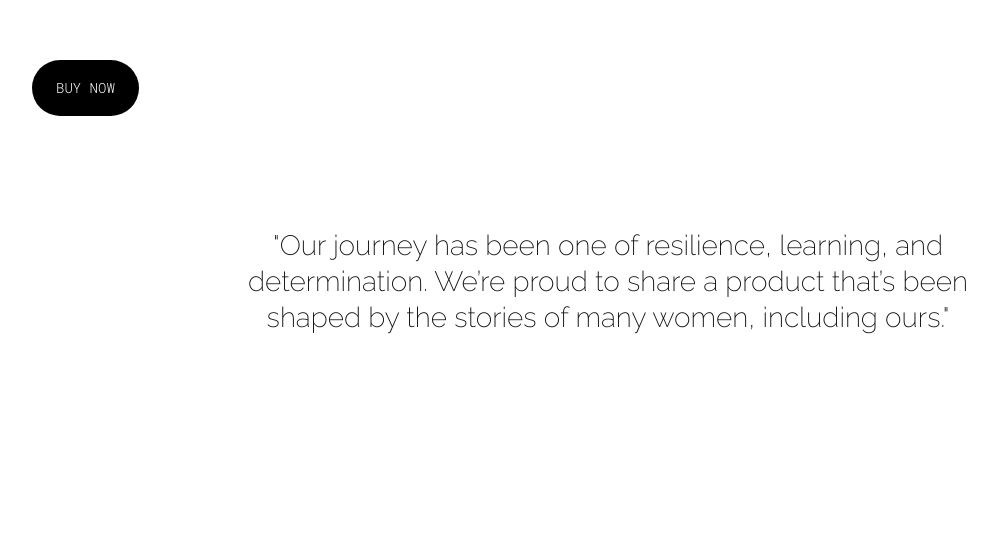
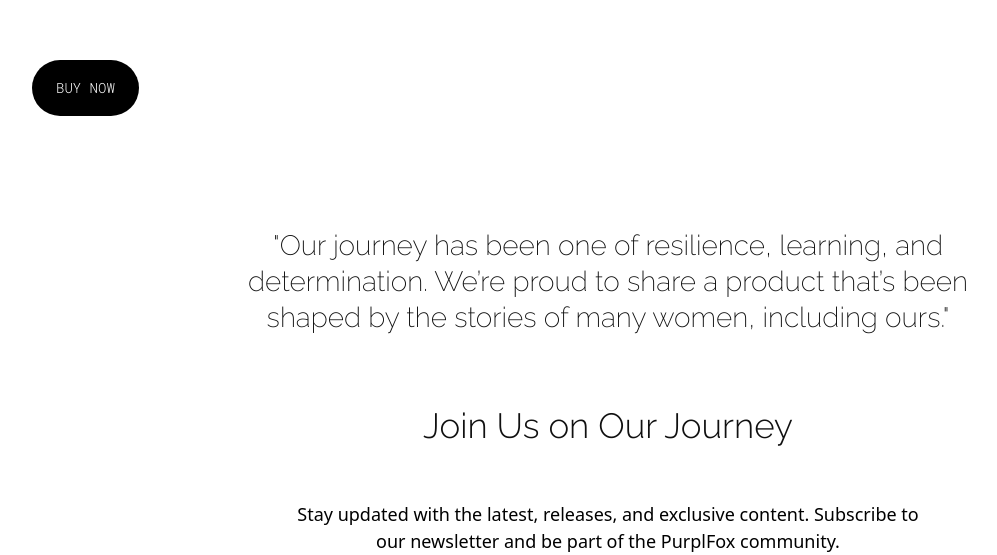
Before and after one commit to AMAN7040/purplFox, a React (Vite) app: page / in a window 1280 px wide. Shown: the part 4107-4662 px from the top of the page, without its empty margins (32-1029 px from the left). Before the commit the page ends 4443 px from the top, so only its background shows below. Built offline with nearby package versions, Linux system fonts and the light colour scheme; a web font is replaced by a local one.

Commit message:
HeroSection_8

```diff
--- /dev/null
+++ b/src/Components/BodySection/HeroSection_8/HeroSection_8.jsx
@@ -0,0 +1,38 @@
+import React from "react";
+import styles from "../HeroSection_8/HeroSection_8.module.css";
+import useIntersection from "../../../hooks/useIntersection";
+
+const HeroSection_8 = () => {
+  const [sectionRef, isVisible] = useIntersection({ threshold: 0.2 });
+
+  return (
+    <div ref={sectionRef} className="HeroSection_8">
+      <div className="pt-[32px] pb-0 md:pt-[48px] lg:pt-[64px]">
+        <div className={`${styles.container8}`}>
+          <div className="text-center">
+            <div className={`${styles.subCont} m-auto p-0 text-center`}>
+              <h2
+                className={`${styles.hasAnimation} ${isVisible ? styles.fadeIn : ""} mx-auto mb-0 max-w-[800px] text-center font-primary text-[35px] font-[300] break-words text-primary`}
+              >
+                Join Us on Our Journey
+              </h2>
+              <div
+                className={`${styles.hasAnimation} ${isVisible ? styles.fadeInDelayed : ""} pb-0`}
+              >
+                <div className="mx-auto mt-[calc(var(--spacing)*3)] max-w-[650px]">
+                  <h5 className="text-[18px] font-extralight">
+                    Stay updated with the latest, releases, and exclusive
+                    content. Subscribe to our newsletter and be part of the
+                    PurplFox community.
+                  </h5>
+                </div>
+              </div>
+            </div>
+          </div>
+        </div>
+      </div>
+    </div>
+  );
+};
+
+export default HeroSection_8;
--- /dev/null
+++ b/src/Components/BodySection/HeroSection_8/HeroSection_8.module.css
@@ -0,0 +1,51 @@
+.container8 {
+  --spacing: 8px;
+  padding-inline: calc(var(--spacing) * 2.5);
+  margin: 0 auto;
+  width: 100%;
+}
+
+.subContainer {
+  --w-md: 8px;
+  width: calc(var(--grid-ratio, 100% / 12) * var(--w-xs));
+  max-width: calc(var(--grid-ratio, 100% / 12) * var(--w-xs));
+}
+
+@keyframes fadeInUp {
+  from {
+    opacity: 0;
+    transform: translate3d(0, 24px, 0);
+  }
+  to {
+    opacity: 1;
+    transform: translate3d(0, 0, 0);
+  }
+}
+
+.hasAnimation {
+  opacity: 0;
+  transform: translate3d(0, 24px, 0);
+}
+
+.fadeIn {
+    animation: fadeInUp 0.6s ease forwards;
+  }
+
+.fadeInDelayed {
+  animation: fadeInUp 0.6s ease 0.3s forwards;
+}
+
+@media (min-width: 768px) {
+  .subContainer {
+    width: calc(var(--grid-ratio, 100% / 12) * var(--w-md));
+    max-width: calc(var(--grid-ratio, 100% / 12) * var(--w-md));
+  }
+}
+
+@media (min-width: 1025px) {
+  .container8 {
+    --spacing: 16px;
+    padding-inline: calc(var(--spacing) * 4);
+    max-width: calc(var(--content-max-width) + var(--spacing) * 8);
+  }
+}
--- /dev/null
+++ b/src/Components/BodySection/HeroSection_8/index.js
@@ -0,0 +1,3 @@
+import HeroSection_8 from "./HeroSection_8";
+
+export { default } from "./HeroSection_8";
--- a/src/Pages/Home.jsx
+++ b/src/Pages/Home.jsx
@@ -6,6 +6,7 @@ import HeroSection_4 from "../Components/BodySection/HeroSection_4";
 import HeroSection_5 from "../Components/BodySection/HeroSection_5";
 import HeroSection_6 from "../Components/BodySection/HeroSection_6";
 import HeroSection_7 from "../Components/BodySection/HeroSection_7";
+import HeroSection_8 from "../Components/BodySection/HeroSection_8";
 
 const Home = () => {
   return (
@@ -16,7 +17,8 @@ const Home = () => {
       <HeroSection_4 />
       <HeroSection_5 />
       <HeroSection_6 />
-      <HeroSection_7/>
+      <HeroSection_7 />
+      <HeroSection_8 />
     </main>
   );
 };
```
